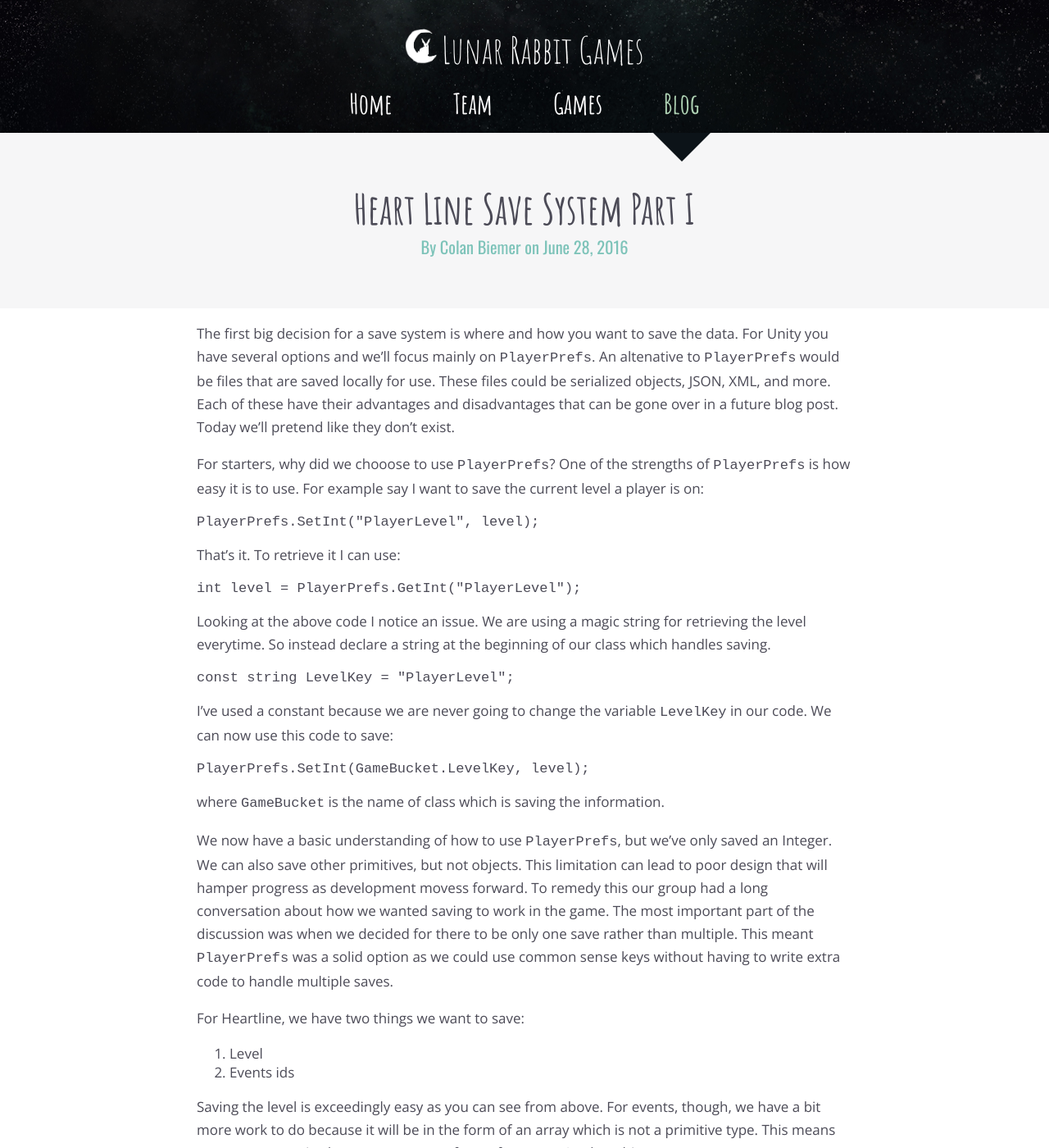
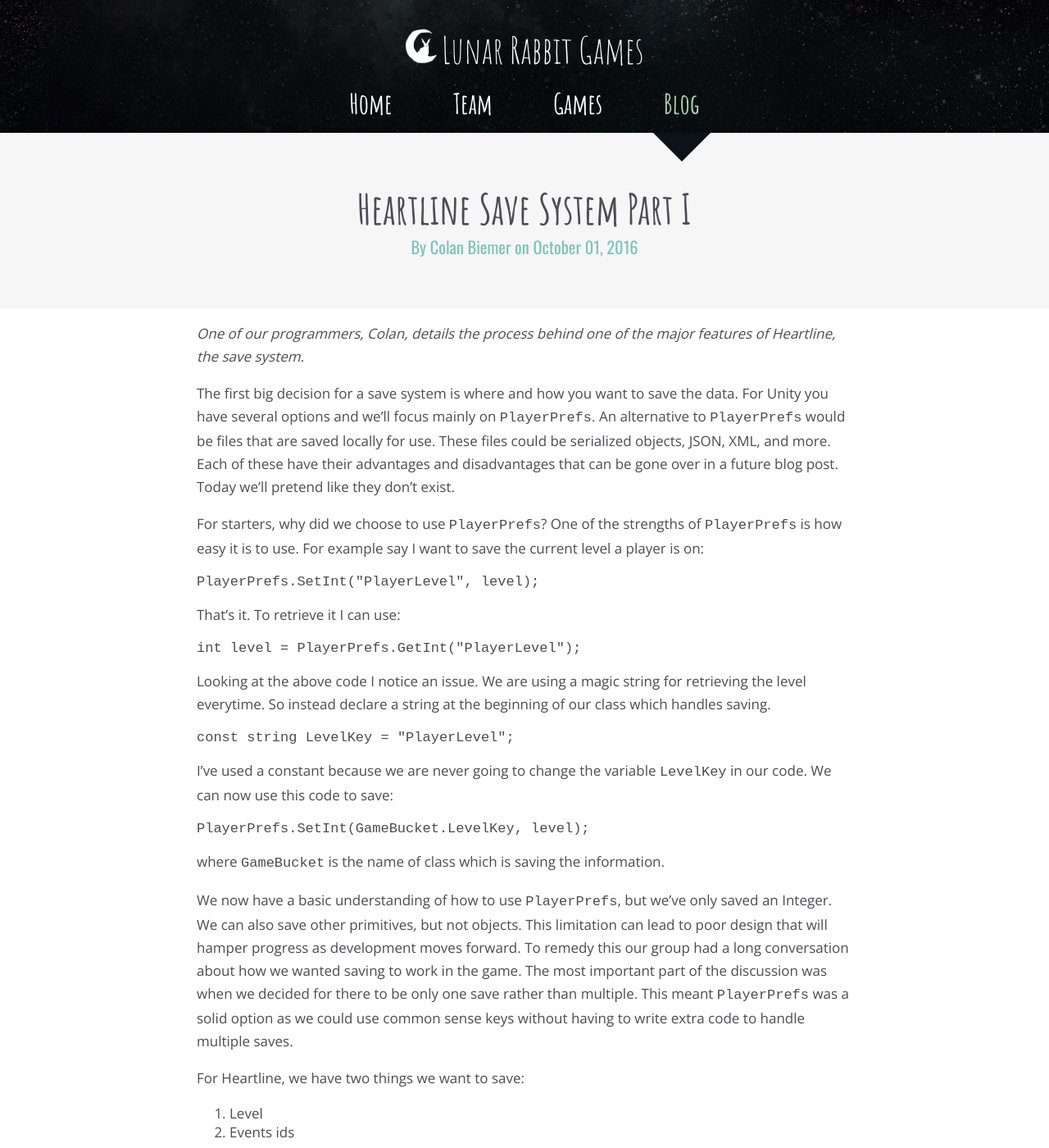
Before and after one commit to ggetz/lunar-rabbit-website, a Jekyll site: the page built from _posts/2016-08-31-Save-System-Part-I.markdown, in a window 1280 px wide and 1400 px high. Shown: the whole window at 82% size. Built offline with Jekyll 4.4.1, drawn with Linux system fonts in a browser that asks for light colours; nearby versions of some CDN libraries; some of the changed text lies outside the part shown.

Commit message:
Fixed date on Colan's post

````diff
--- a/_posts/2016-08-31-Save-System-Part-I.markdown
+++ b/_posts/2016-08-31-Save-System-Part-I.markdown
@@ -1,17 +1,19 @@
 ---
 layout: post
-title: "Heart Line Save System Part I"
-date: 2016-06-28 12:12:12
+title: "Heartline Save System Part I"
+date: 2016-09-31 12:12:12
 categories: development
 author: Colan Biemer
 ---
 
+*One of our programmers, Colan, details the process behind one of the major features of Heartline, the save system.*
+
 The first big decision for a save system is where and how you want to save the data. For Unity you have several options
-and we'll focus mainly on ```PlayerPrefs```. An altenative to ```PlayerPrefs``` would be files that are saved
+and we'll focus mainly on ```PlayerPrefs```. An alternative to ```PlayerPrefs``` would be files that are saved
 locally for use. These files could be serialized objects, JSON, XML, and more. Each of these have their advantages and
 disadvantages that can be gone over in a future blog post. Today we'll pretend like they don't exist.
 
-For starters, why did we chooose to use ```PlayerPrefs```? One of the strengths of ```PlayerPrefs``` is how easy
+For starters, why did we choose to use ```PlayerPrefs```? One of the strengths of ```PlayerPrefs``` is how easy
 it is to use. For example say I want to save the current level a player is on:
 ```c#
 PlayerPrefs.SetInt("PlayerLevel", level);
@@ -38,7 +40,7 @@ where ```GameBucket``` is the name of class which is saving the information.
 
 We now have a basic understanding of how to use ```PlayerPrefs```, but we've only saved an Integer. We can also
 save other primitives, but not objects. This limitation can lead to poor design that will hamper progress
-as development movess forward. To remedy this our group had a long conversation about how we wanted saving to
+as development moves forward. To remedy this our group had a long conversation about how we wanted saving to
 work in the game. The most important part of the discussion was when we decided for there to be only one save rather
 than multiple. This meant ```PlayerPrefs``` was a solid option as we could use common sense keys without having to write
 extra code to handle multiple saves.
@@ -98,4 +100,4 @@ for (int i = 0; i < PlayerPrefs.GetInt(countKey, 0); ++i)
 ```
 
 We now have a save system that can save and load the level as well as the events . In the next post we'll
-go over backups and how to handle hanging memory in ```PlayerPrefs``` with this sytem.
+go over backups and how to handle hanging memory in ```PlayerPrefs``` with this system.
````
Also changed, not shown: other parts of _posts/2016-08-31-Save-System-Part-I.markdown (+1 -1 lines).
